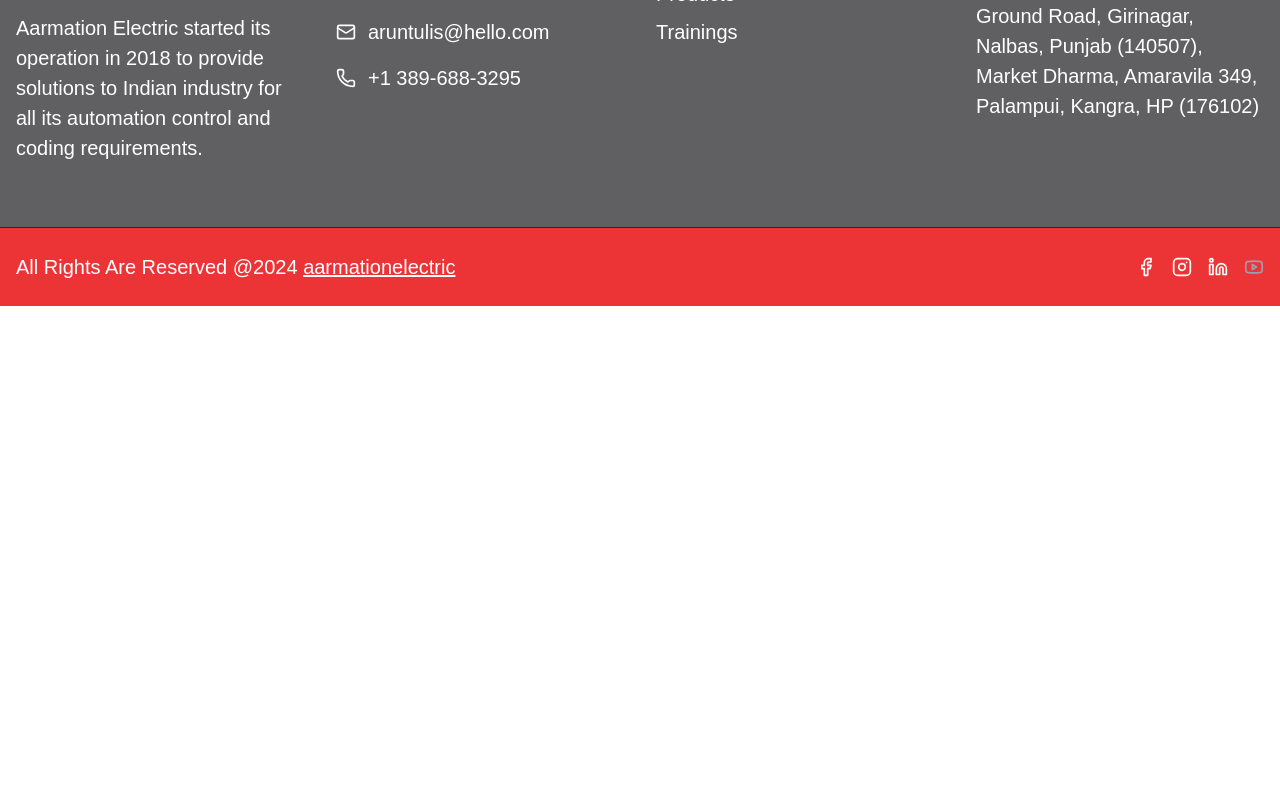
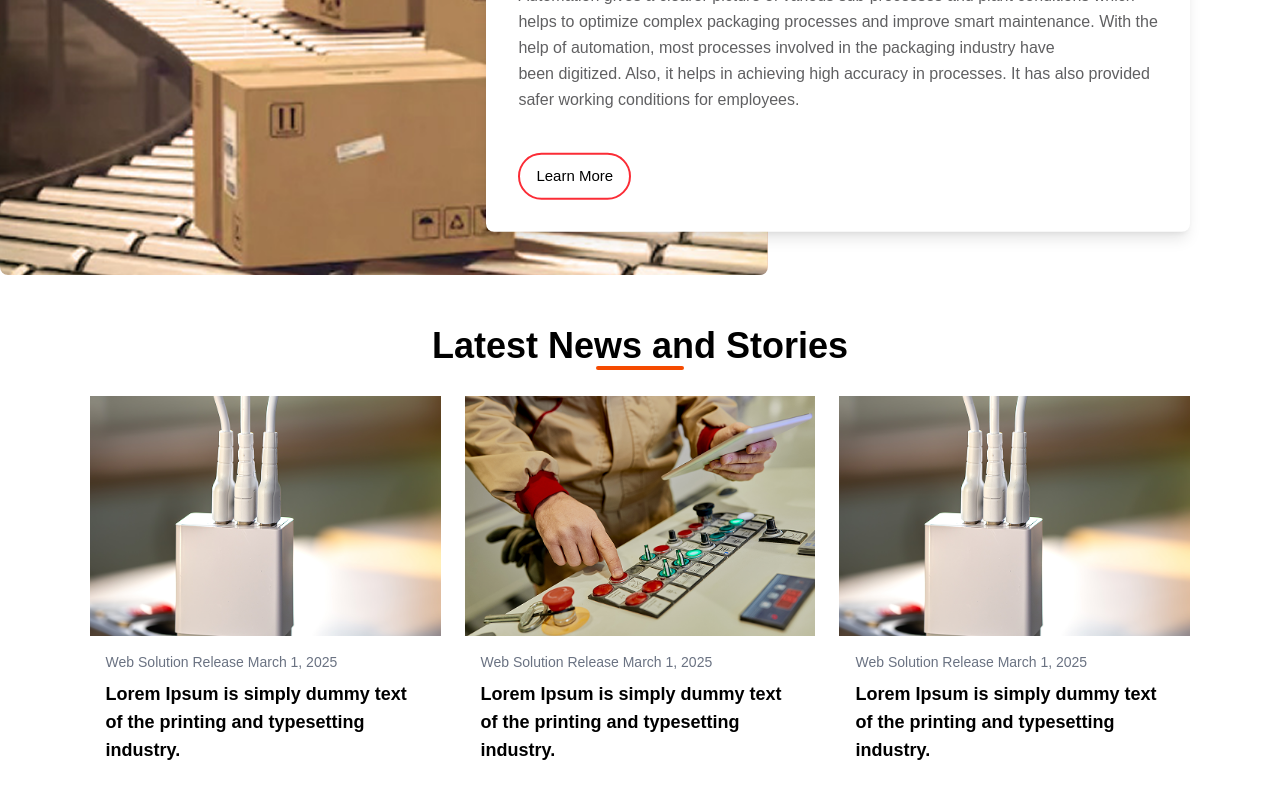
Before and after one commit to KreativanTechnologies/Armations, a Next.js app: page /Industry/Packaging in a window 1280 px wide. Shown: the part 300-1100 px from the top of the page. Before the commit the page ends 800 px from the top, so only its background shows below. Built offline with nearby package versions, Linux system fonts and the light colour scheme.

Commit message:
Add new components and images for Machine Tools and Packaging pages

```diff
--- a/src/app/Industry/MachineTools/page.jsx
+++ b/src/app/Industry/MachineTools/page.jsx
@@ -1,9 +1,57 @@
 import React from 'react'
+import NewsStories from '../../../components/HomePageComp/NewsStories'
+
+import Herobox from '../../../components/MachineToolsComp/Herobox'
 
 const page = () => {
   return (
-    <div>page</div>
+    <>
+    <div className='mb-42'><Herobox /></div>
+
+      <NewsStories newsData={newsData}/>
+    </>
   )
 }
 
 export default page
+
+const newsData = [
+  {
+    id: 1,
+    image: "/images/NewsStories/Plug.png",
+    date: "March 1, 2025",
+    title: "Web Solution Release",
+    description:
+      "Lorem Ipsum is simply dummy text of the printing and typesetting industry.",
+  },
+  {
+    id: 2,
+    image: "/images/NewsStories/Operator.png",
+    date: "March 1, 2025",
+    title: "Web Solution Release",
+    description:
+      "Lorem Ipsum is simply dummy text of the printing and typesetting industry.",
+  },
+  {
+    id: 3,
+    image: "/images/NewsStories/Plug.png",
+    date: "March 1, 2025",
+    title: "Web Solution Release",
+    description:
+      "Lorem Ipsum is simply dummy text of the printing and typesetting industry.",
+  },
+  {
+    id: 4,
+    image: "/images/NewsStories/Operator.png",
+    date: "March 2, 2025",
+    title: "New Tech Launch",
+    description: "The latest tech innovation is here. Discover what’s new!",
+  },
+  {
+    id: 5,
+    image: "/images/NewsStories/Plug.png",
+    date: "March 3, 2025",
+    title: "AI Breakthrough",
+    description: "Artificial Intelligence is evolving faster than ever before.",
+  },
+];
--- a/src/app/Industry/Packaging/page.jsx
+++ b/src/app/Industry/Packaging/page.jsx
@@ -1,9 +1,54 @@
 import React from 'react'
+import Parallaxbox from '../../../components/Packagingcomp/Parallaxbox.jsx'
+import NewsStories from "../../../components/HomePageComp/NewsStories.jsx"
 
 const page = () => {
   return (
-    <div>page</div>
+    <div>
+      <Parallaxbox/>
+      <NewsStories newsData={newsData}/>
+    </div>
   )
 }
 
 export default page
+const newsData = [
+  {
+    id: 1,
+    image: "/images/NewsStories/Plug.png",
+    date: "March 1, 2025",
+    title: "Web Solution Release",
+    description:
+      "Lorem Ipsum is simply dummy text of the printing and typesetting industry.",
+  },
+  {
+    id: 2,
+    image: "/images/NewsStories/Operator.png",
+    date: "March 1, 2025",
+    title: "Web Solution Release",
+    description:
+      "Lorem Ipsum is simply dummy text of the printing and typesetting industry.",
+  },
+  {
+    id: 3,
+    image: "/images/NewsStories/Plug.png",
+    date: "March 1, 2025",
+    title: "Web Solution Release",
+    description:
+      "Lorem Ipsum is simply dummy text of the printing and typesetting industry.",
+  },
+  {
+    id: 4,
+    image: "/images/NewsStories/Operator.png",
+    date: "March 2, 2025",
+    title: "New Tech Launch",
+    description: "The latest tech innovation is here. Discover what’s new!",
+  },
+  {
+    id: 5,
+    image: "/images/NewsStories/Plug.png",
+    date: "March 3, 2025",
+    title: "AI Breakthrough",
+    description: "Artificial Intelligence is evolving faster than ever before.",
+  },
+];
--- /dev/null
+++ b/src/components/MachineToolsComp/Herobox.jsx
@@ -0,0 +1,40 @@
+
+import Image from "next/image";
+import HeroImage from "../../assets/distributed/hero.png";
+
+const Herobox = () => {
+  return (
+    <div className="w-full h-[550px] relative flex items-center justify-center bg-black/60">
+      <div className="z-10 text-center">
+        <h1 className="text-4xl font-bold font-poppins text-white">
+        Machine Tools <span className="text-red-600">Solutions</span>
+        </h1>
+        <div className="w-[250px] h-1 mx-auto mt-2 bg-white rounded-full"></div>
+      </div>
+      <Image
+      src="/images/Industryimg/Rectangle 113.png"
+      alt="Business technology meeting"
+      className="absolute w-full h-full  shadow-md inset-0"
+      width={400}
+      height={300}
+      />
+      <div className="absolute left-1/2 transform -translate-x-1/2 top-[70%] w-[80vw] max-w-6xl bg-white p-6 md:p-8 rounded-lg shadow-lg">
+            <h3 className="text-2xl md:text-3xl text-black font-bold mb-4">
+              Our Story
+              <div className="h-1 w-16 bg-red-500 mt-2"></div>
+            </h3>
+            <p className="text-gray-600 text-sm md:text-base">
+              Lorem ipsum is simply dummy text of the printing and typesetting industry. Lorem ipsum has been the
+              industry's standard dummy text ever since the 1500s, when an unknown printer took a galley of type and
+              scrambled it to make a type specimen book. It has survived not only five centuries, but also the leap into
+              electronic typesetting, remaining essentially unchanged. It was popularised in the 1960s with the release
+              of Letraset sheets containing Lorem ipsum passages, and more recently with desktop publishing software
+              like Aldus PageMaker including versions of Lorem ipsum. Lorem ipsum is simply dummy text of the printing
+              and typesetting industry. Lorem ipsum has been the industry's standard dummy text ever since the 1500s.
+            </p>
+          </div>
+    </div>
+  );
+};
+
+export default Herobox;
--- /dev/null
+++ b/src/components/Packagingcomp/Parallaxbox.jsx
@@ -0,0 +1,70 @@
+import Image from "next/image"
+// import { Zap, Sun } from "lucide-react"
+
+
+const Parallaxbox = () => {
+  return (
+    <div className="bg-white   ">
+      <div className="relative flex flex-col lg:flex-row items-center">
+        {/* Image Section - Left Side */}
+        <div className="w-full lg:w-[60%] h-[300px] sm:h-[400px] md:h-[450px] relative rounded-lg overflow-hidden">
+          <Image
+            src="/images/Industryimg/Rectangle 31.png"
+            alt="Business technology meeting"
+            fill
+            className="object-cover"
+            priority
+          />
+        </div>
+
+        {/* Mission Section - Right Side with Overlap */}
+        <div
+          className="w-[85%] lg:w-[55%] bg-white rounded-lg shadow-lg p-6 md:p-8
+                        lg:absolute lg:right-0 lg:top-1/2 lg:transform lg:-translate-y-1/2
+                        lg:-ml-[20%] mt-[-40px] lg:mt-0 z-10 lg:left-[58%]
+                        my-4 lg:my-8 "
+        >
+          <div className="space-y-2">
+            <div className="space-y-2">
+              <h2 className="text-2xl md:text-3xl font-semibold font-Poppins text-black">Packaging Industry</h2>
+              <div className="w-16 h-1 bg-red-500"></div>
+            </div>
+
+            <p className="text-[#606062] text-lg font-Poppins font-medium md:text-base leading-relaxed">
+            Automation has helped integrate various functions involved in the packaging industry.
+            Automation gives a clearer picture of various sub-processes and plant conditions which helps to optimize complex packaging processes and improve smart maintenance.
+            With the help of automation, most processes involved in the packaging industry have been digitized. Also, it helps in achieving high accuracy in processes.
+            It has also provided safer working conditions for employees.
+            </p>
+
+            {/* <div className="space-y-3 py-2">
+              <div className="flex items-center gap-3">
+                <div className="flex items-center justify-center w-8 h-8 md:w-10 md:h-10 rounded-full bg-red-50">
+                  <Zap className="w-4 h-4 md:w-5 md:h-5 text-red-500" />
+                </div>
+                <span className="text-[#606062] font-medium text-lg md:text-base">Energy Saving Solution</span>
+              </div>
+
+              <div className="flex items-center gap-3">
+                <div className="flex items-center justify-center w-8 h-8 md:w-10 md:h-10 rounded-full bg-red-50">
+                  <Sun className="w-4 h-4 md:w-5 md:h-5 text-red-500" />
+                </div>
+                <span className="text-gray-700 font-medium text-sm md:text-base">Distributed Control System</span>
+              </div>
+            </div> */}
+
+            <div className="pt-2 md:pt-4">
+            <button className="mt-4 px-4 py-2.5 rounded-full border-2 border-red-500 text-black text-[15px] font-normal hover:bg-red-500 hover:text-white transition-colors duration-200">
+          Learn More
+        </button>
+            </div>
+          </div>
+        </div>
+      </div>
+    </div>
+  )
+};
+
+
+
+export default Parallaxbox;
```
Also changed, not shown: public/images/Industryimg/Rectangle 113.png (added), public/images/Industryimg/Rectangle 31.png (added).
